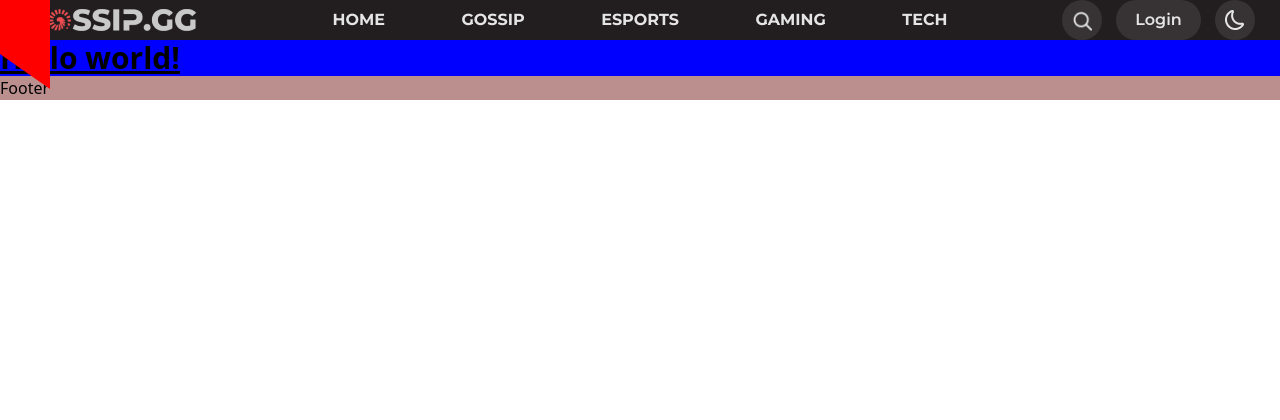
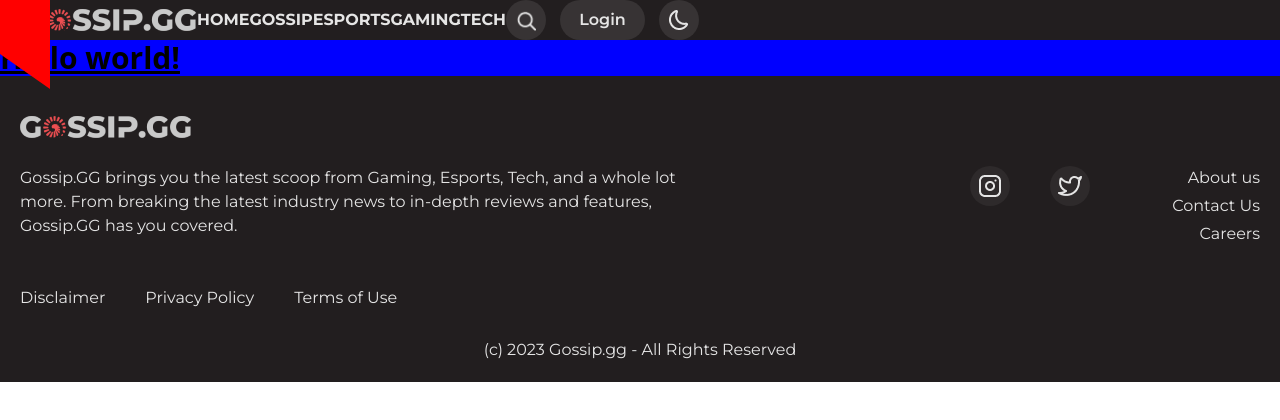
Before and after one commit to Rehman-Ali-SEOSITESOFT/GOSSIP.GG, a Next.js app: page / in a window 1280 px wide. Shown: the top 420 px of the page. Built offline with nearby package versions, Linux system fonts and the light colour scheme.

Commit message:
destop footer complete

```diff
--- a/src/layouts/footer/Footer.tsx
+++ b/src/layouts/footer/Footer.tsx
@@ -1,9 +1,69 @@
-import React from 'react'
+import React from "react";
+import Image from "next/image";
+import logo from "../../assets/images/footer/main-logo.png";
+import Instgram from "../../assets/images/footer/instagram.png";
+import Twitter from "../../assets/images/footer/twitter.png";
 
 const Footer = () => {
-    return (
-        <footer>Footer</footer>
-    )
-}
+  return (
+    <footer className="bg-brandDark2">
+      <div className="global-section-width">
+        {/* <div className="container"> */}
+          <div className="pt-10 px-5 pb-5">
+            <Image src={logo} alt="Gossip GG" />
+            <div className="pt-7 flex flex-row justify-between">
+             <div className="max-w-[70%]">
+             <p className="text-brandLightOpacity100 text-base font-text max-w-[80%]">
+                Gossip.GG brings you the latest scoop from Gaming, Esports,
+                Tech, and a whole lot more. From breaking the latest industry
+                news to in-depth reviews and features, Gossip.GG has you
+                covered.
+              </p>
+             </div>
+              <div className="flex flex-row">
+                <div className="h-10 w-10 rounded-3xl bg-brandDark1 flex justify-center  items-center">
+                  <Image src={Instgram} alt="Instagram Profile" />
+                </div>
+                <div className="h-10 w-10 ml-10 rounded-3xl bg-brandDark1 flex justify-center  items-center">
+                  <Image src={Twitter} alt="Twitter Profile" />
+                </div>
+              </div>
+              <div>
+                <ul className="flex flex-col text-brandLightOpacity100 text-base text-right font-text">
+                  <li>
+                    <a href="#">About us</a>
+                  </li>
+                  <li  className="pt-1">
+                    <a href="#">Contact Us</a>
+                  </li>
+                  <li  className="pt-1">
+                    <a href="#">Careers</a>
+                  </li>
+                </ul>
+              </div>
+            </div>
+            <div>
+            <ul className="flex flex-row text-brandLightOpacity100 pt-10 text-base font-text">
+                  <li>
+                    <a href="#">Disclaimer</a>
+                  </li>
+                  <li className="pl-10">
+                    <a href="#">Privacy Policy</a>
+                  </li>
+                  <li className="pl-10">
+                    <a href="#">Terms of Use</a>
+                  </li>
+                </ul>
+            </div>
+            <div className="flex justify-center items-center pt-7 text-base font-text">
+                <p className="text-brandLightOpacity100">(c)  2023 Gossip.gg - All Rights Reserved </p>
+            </div>
+          </div>
+        </div>
+      {/* </div> */}
+    </footer>
 
-export default Footer
+  );
+};
+
+export default Footer;
--- a/src/styles/layouts/Footer.scss
+++ b/src/styles/layouts/Footer.scss
@@ -1,3 +1,5 @@
-footer {
-  background-color: rosybrown;
+.font-text{
+  font-family: "Montserrat";
+  font-style: 'normal';
+  // font-size: 14px;
 }
--- a/tailwind.config.js
+++ b/tailwind.config.js
@@ -13,14 +13,41 @@ module.exports = {
     typography: (theme) => ({}),
     extend: {
       colors: {
-        'blue': 'yellow',
-        'pink': '#ff49db',
-        'orange': '#ff7849',
-        'green': '#13ce66',
-        'gray-dark': '#273444',
-        'gray': '#8492a6',
-        'gray-light': '#d3dce6',
+        // BRAND LIGHT COLOR'S
+        'brandLightOpacity100': '#e5e5e5',
+        'brandLightOpacity90': 'rgba(229, 229, 229, 0.9)',
+        'brandLightOpacity70': 'rgba(229, 229, 229, 0.7)',
+        'brandLightOpacity50': 'rgba(229, 229, 229, 0.5)',
+        'brandLightOpacity10': 'rgba(229, 229, 229, 0.1)',
+        'brandLightOpacity5': 'rgba(229, 229, 229, 0.05)',
+        // BRAND DARK COLORS
+        'brandDark1': '#2e2a2b',
+        'brandDark2': '#221e1f',
+        'brandDark3': '#141313',
+        // BRAND COLOR
+        'brand': '#ed4e50',
+        // SEMANTIC COLORS
+        'successIndicator': '#008d52',
+        'errorIndicator': '#d91618'
+
       },
+      screens: {
+        '2xl': {'max': '1535px'},
+        // => @media (max-width: 1535px) { ... }
+
+        'xl': {'max': '1279px'},
+        // => @media (max-width: 1279px) { ... }
+
+        'lg': {'max': '1023px'},
+        // => @media (max-width: 1023px) { ... }
+
+        'md': {'max': '767px'},
+        // => @media (max-width: 767px) { ... }
+
+        'sm': {'max': '639px'},
+        // => @media (max-width: 639px) { ... }
+      }
+
     },
   },
   plugins: [require('@tailwindcss/typography')],
```
Also changed, not shown: src/assets/images/footer/instagram.png (added), src/assets/images/footer/twitter.png (added).
